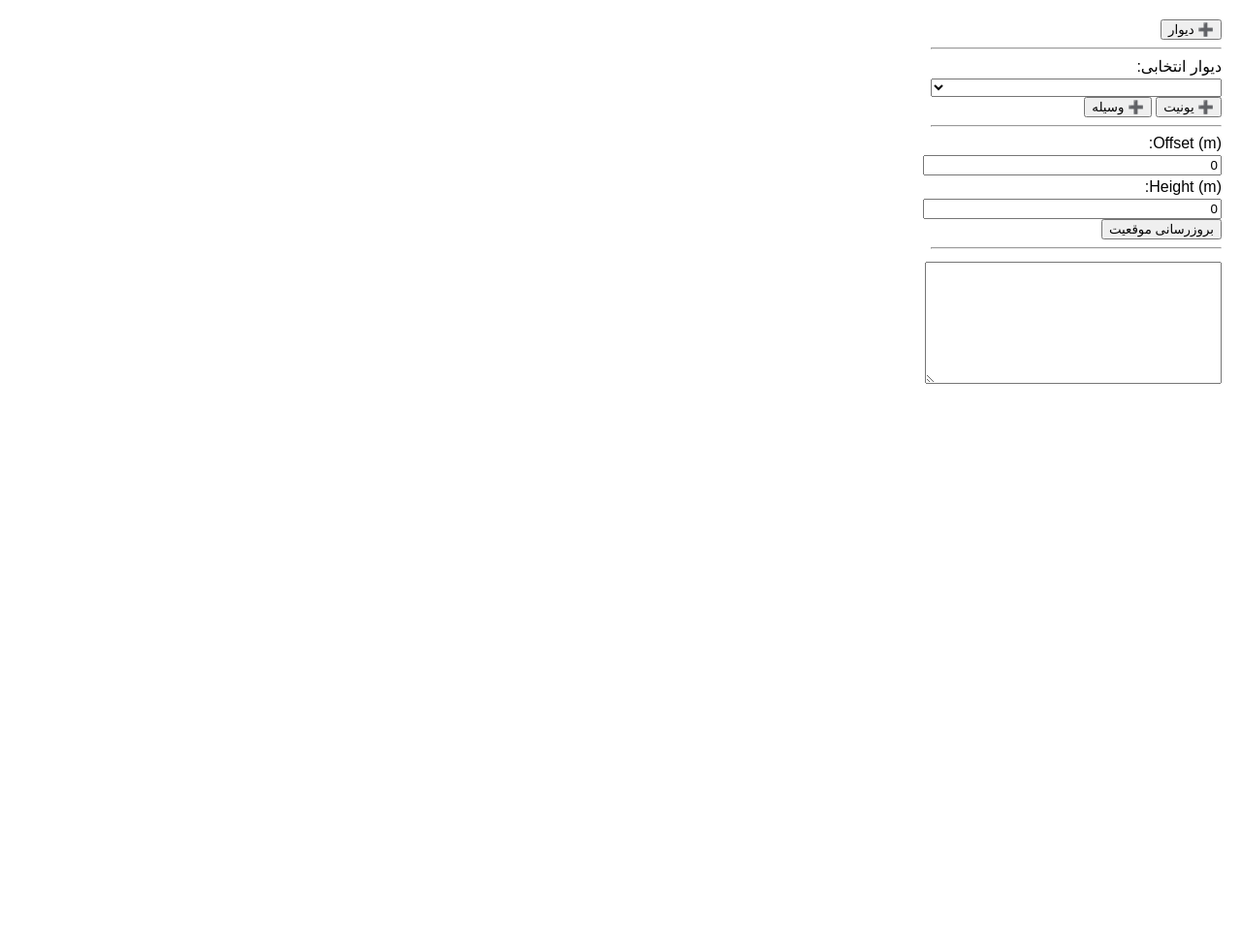
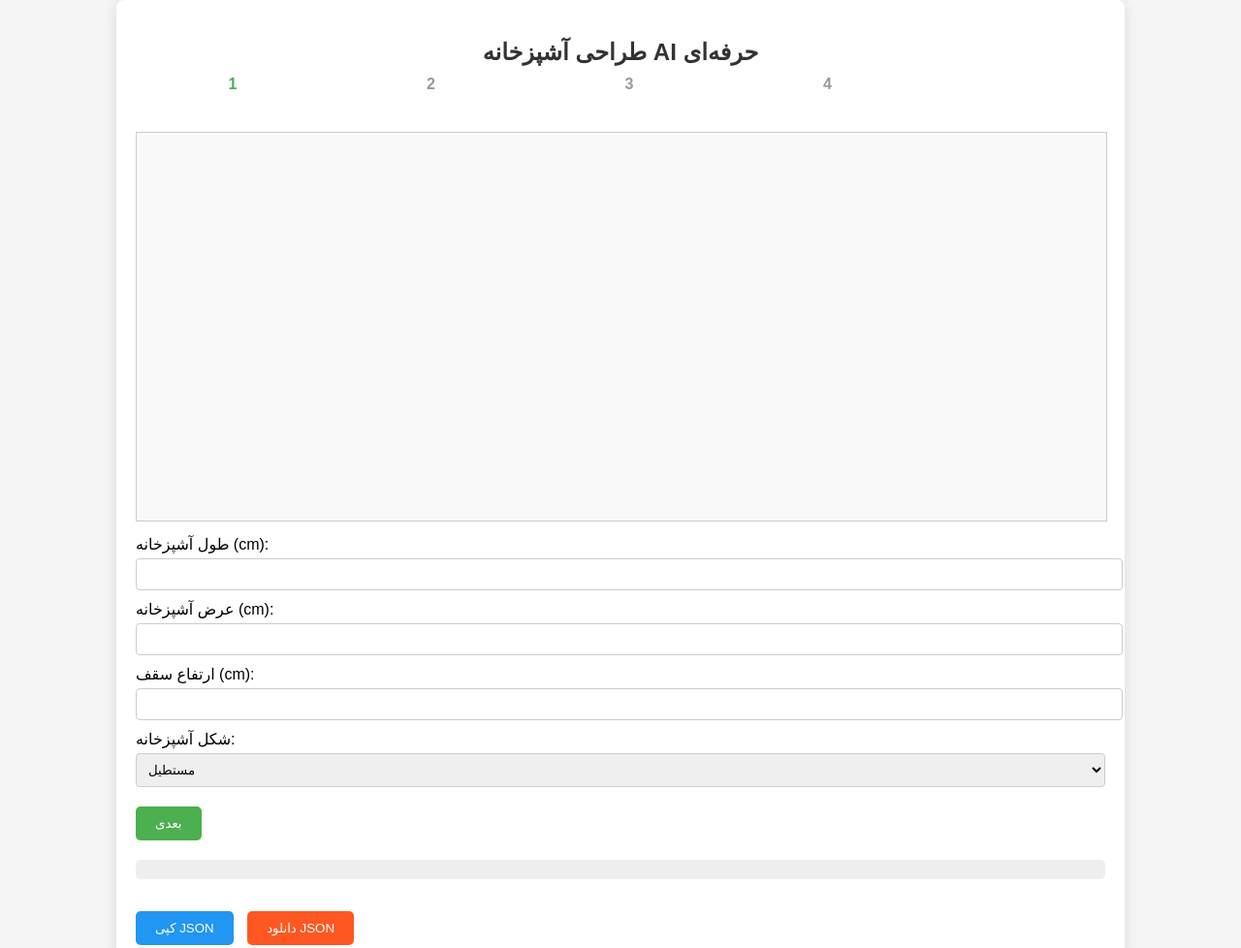
Before and after one commit to mortezam13bp/cab, a plain HTML site: page index.html in a window 1280 px wide. Shown: the whole page at 97% size. Before the commit the page ends 800 px from the top, so only its background shows below. Drawn offline with nearby package versions, Linux system fonts and the light colour scheme.

Commit message:
index.html

```diff
--- a/index.html
+++ b/index.html
@@ -2,185 +2,235 @@
 <html lang="fa">
 <head>
 <meta charset="UTF-8">
-<title>ویرایش تعاملی 3D کابینت</title>
+<meta name="viewport" content="width=device-width, initial-scale=1.0">
+<title>طراحی آشپزخانه AI حرفه‌ای</title>
 <style>
-  body { margin:0; overflow:hidden; font-family:sans-serif; direction:rtl; }
-  #gui { position:absolute; top:10px; right:10px; background:#fff; padding:10px; border-radius:5px; z-index:1; width:300px; }
-  label { display:block; margin:3px 0; }
-  input, select { width:100%; }
-  textarea { width:100%; height:120px; margin-top:5px; font-family: monospace; }
+body { font-family: Vazir, sans-serif; background: #f5f5f5; margin:0; padding:0; }
+.container { max-width: 1000px; margin: auto; background: #fff; padding: 20px; border-radius: 8px; box-shadow: 0 0 15px rgba(0,0,0,0.1); }
+h2 { text-align: center; color: #333; margin-bottom: 10px; }
+.step { display: none; }
+.step.active { display: block; }
+label { display: block; margin-top: 10px; }
+input, select { width: 100%; padding: 8px; margin-top: 5px; border-radius: 4px; border: 1px solid #ccc; }
+button { margin-top: 20px; padding: 10px 20px; background: #4CAF50; color: #fff; border: none; border-radius: 5px; cursor: pointer; }
+button:hover { background: #45a049; }
+#progress { margin-bottom: 20px; }
+#progress span { display: inline-block; width: 20%; text-align: center; font-weight: bold; color: #999; }
+#progress span.active { color: #4CAF50; }
+#preview { border:1px solid #ccc; background:#f9f9f9; margin-top:20px; width:100%; height:400px; position: relative; }
+pre { background: #eee; padding: 10px; border-radius: 5px; margin-top: 20px; overflow-x: auto; white-space: pre-wrap; word-wrap: break-word; }
+button.copy-btn { background: #2196F3; margin-right: 10px; }
+button.download-btn { background: #FF5722; }
 </style>
 </head>
 <body>
 
-<div id="gui">
-  <button onclick="addWall()">➕ دیوار</button>
-  <hr>
-  <label>دیوار انتخابی:</label>
-  <select id="wallSelect"></select>
-  <button onclick="addUnit()">➕ یونیت</button>
-  <button onclick="addAppliance()">➕ وسیله</button>
-  <hr>
-  <label>Offset (m):</label>
-  <input type="number" id="offsetInput" step="0.1" value="0">
-  <label>Height (m):</label>
-  <input type="number" id="heightInput" step="0.1" value="0">
-  <button onclick="updatePosition()">بروزرسانی موقعیت</button>
-  <hr>
-  <textarea id="output" readonly></textarea>
+<div class="container">
+<h2>طراحی آشپزخانه AI حرفه‌ای</h2>
+
+<div id="progress">
+<span class="active">1</span>
+<span>2</span>
+<span>3</span>
+<span>4</span>
 </div>
 
-<script src="https://cdn.jsdelivr.net/npm/three@0.160.0/build/three.min.js"></script>
-<script src="https://cdn.jsdelivr.net/npm/three@0.160.0/examples/js/controls/OrbitControls.js"></script>
+<canvas id="preview"></canvas>
+
+<!-- Step 1 -->
+<div class="step active" id="step1">
+<label>طول آشپزخانه (cm): <input type="number" id="length" min="50"></label>
+<label>عرض آشپزخانه (cm): <input type="number" id="width" min="50"></label>
+<label>ارتفاع سقف (cm): <input type="number" id="height" min="50"></label>
+<label>شکل آشپزخانه:
+<select id="shape">
+<option value="مستطیل">مستطیل</option>
+<option value="L">L</option>
+<option value="U">U</option>
+</select>
+</label>
+<button onclick="nextStep()">بعدی</button>
+</div>
+
+<!-- Step 2 -->
+<div class="step" id="step2">
+<label>Offset دیوارها (cm): <input type="number" id="offset" min="0"></label>
+<label>تعداد درب‌ها: <input type="number" id="doors" min="0"></label>
+<label>لوازم اصلی (Drag & Drop روی پیش‌نمایش):</label>
+<select id="appliances" multiple>
+<option value="یخچال">یخچال</option>
+<option value="اجاق">اجاق</option>
+<option value="سینک">سینک</option>
+</select>
+<button onclick="prevStep()">قبلی</button>
+<button onclick="nextStep()">بعدی</button>
+</div>
+
+<!-- Step 3 -->
+<div class="step" id="step3">
+<label>سبک طراحی:
+<select id="style">
+<option value="مدرن">مدرن</option>
+<option value="کلاسیک">کلاسیک</option>
+<option value="صنعتی">صنعتی</option>
+</select>
+</label>
+<label>جنس کابینت:
+<select id="material">
+<option value="چوب">چوب</option>
+<option value="MDF">MDF</option>
+<option value="هایگلاس">هایگلاس</option>
+</select>
+</label>
+<label>فینیش رنگ: <input type="text" id="finish" placeholder="مثال: براق سفید"></label>
+<button onclick="prevStep()">قبلی</button>
+<button onclick="nextStep()">بعدی</button>
+</div>
+
+<!-- Step 4 -->
+<div class="step" id="step4">
+<label>نورپردازی:
+<select id="lighting">
+<option value="طبیعی">طبیعی</option>
+<option value="مصنوعی">مصنوعی</option>
+<option value="ترکیبی">ترکیبی</option>
+</select>
+</label>
+<label>متریال کف: <input type="text" id="floor" placeholder="مثال: سرامیک خاکستری"></label>
+<label>المان‌های تزئینی: <input type="text" id="decor" placeholder="اختیاری"></label>
+<button onclick="prevStep()">قبلی</button>
+<button onclick="generatePrompt()">تولید پرامپت JSON</button>
+</div>
+
+<pre id="output"></pre>
+<button class="copy-btn" onclick="copyJSON()">کپی JSON</button>
+<button class="download-btn" onclick="downloadJSON()">دانلود JSON</button>
+
+</div>
 
 <script>
-let scene, camera, renderer, controls;
-let walls=[], units=[], appliances=[], selectedElement=null;
-
-initScene();
-renderScene();
-updateWallSelect();
-
-function initScene(){
-  scene = new THREE.Scene();
-  scene.background = new THREE.Color(0xf0f0f0);
-  camera = new THREE.PerspectiveCamera(60, window.innerWidth/window.innerHeight, 0.1, 1000);
-  camera.position.set(0, 120, 200);
-  renderer = new THREE.WebGLRenderer({antialias:true});
-  renderer.setSize(window.innerWidth, window.innerHeight);
-  document.body.appendChild(renderer.domElement);
-
-  controls = new THREE.OrbitControls(camera, renderer.domElement);
-  controls.enableDamping = true;
-
-  const light = new THREE.DirectionalLight(0xffffff,1);
-  light.position.set(100,200,100);
-  scene.add(light);
-  scene.add(new THREE.AmbientLight(0xffffff,0.5));
+// Step navigation
+let currentStep = 1;
+function showStep(step){
+  document.querySelectorAll('.step').forEach((el,i)=>el.classList.remove('active'));
+  document.getElementById('step'+step).classList.add('active');
+  document.querySelectorAll('#progress span').forEach((el,i)=>el.classList.remove('active'));
+  document.querySelectorAll('#progress span')[step-1].classList.add('active');
 }
 
-function renderScene(){
-  requestAnimationFrame(renderScene);
-  controls.update();
-  renderer.render(scene, camera);
+function nextStep(){ if(currentStep<4){ currentStep++; showStep(currentStep); drawPreview(); } }
+function prevStep(){ if(currentStep>1){ currentStep--; showStep(currentStep); drawPreview(); } }
+
+// Load/save form data with LocalStorage
+window.onload = function(){
+  if(localStorage.getItem('kitchenData')){
+    const saved = JSON.parse(localStorage.getItem('kitchenData'));
+    for(const key in saved){
+      const el = document.getElementById(key);
+      if(el){
+        if(el.tagName==='SELECT' && el.multiple){
+          Array.from(el.options).forEach(o=>o.selected = saved[key].includes(o.value));
+        }else{
+          el.value = saved[key];
+        }
+      }
+    }
+    drawPreview();
+  }
+};
+
+function getFormData(){
+  const data = {
+    length: Number(document.getElementById('length').value) || 200,
+    width: Number(document.getElementById('width').value) || 150,
+    height: Number(document.getElementById('height').value) || 250,
+    shape: document.getElementById('shape').value,
+    offset: Number(document.getElementById('offset').value) || 0,
+    doors: Number(document.getElementById('doors').value) || 1,
+    appliances: Array.from(document.getElementById('appliances').selectedOptions).map(o=>o.value),
+    style: document.getElementById('style').value,
+    material: document.getElementById('material').value,
+    finish: document.getElementById('finish').value,
+    lighting: document.getElementById('lighting').value,
+    floor: document.getElementById('floor').value,
+    decor: document.getElementById('decor').value,
+    appliancePositions: appliancePositions
+  };
+  localStorage.setItem('kitchenData', JSON.stringify(data));
+  return data;
 }
 
-// ---------- مدیریت دیوارها ----------
-function addWall(length=40, height=50, depth=2, angleDeg=0){
-  let geometry = new THREE.BoxGeometry(length, height, depth);
-  let material = new THREE.MeshStandardMaterial({color:0x0077ff});
-  let wall = new THREE.Mesh(geometry, material);
-
-  let x=0,z=0, rotY=0;
-  if(walls.length>0){
-    let prev = walls[walls.length-1];
-    rotY = prev.rotationY;
-    x = prev.position.x + Math.cos(prev.rotationY)*prev.length;
-    z = prev.position.z + Math.sin(prev.rotationY)*prev.length;
-  }
-
-  wall.position.set(x + length/2, height/2, z);
-  wall.rotation.y = rotY;
-  wall.rotationY = rotY;
-  wall.length = length;
-  scene.add(wall);
-  walls.push(wall);
-  updateWallSelect();
-  updatePrompt();
+// Generate JSON prompt
+function generatePrompt(){
+  const data = getFormData();
+  const promptText = `Create a ${data.style} kitchen, dimensions ${data.length}x${data.width}x${data.height} cm, with ${data.material} cabinets, ${data.finish} finish, ${data.lighting} lighting. Include appliances: ${data.appliances.join(', ')}. Offset: ${data.offset} cm, Doors: ${data.doors}. Floor material: ${data.floor}. Decorative elements: ${data.decor}. Ensure ultra-realistic textures and high detail.`;
+  const output = { prompt: promptText, parameters: data };
+  document.getElementById('output').textContent = JSON.stringify(output,null,2);
+  drawPreview();
 }
 
-function updateWallSelect(){
-  const sel = document.getElementById("wallSelect");
-  sel.innerHTML="";
-  walls.forEach((w,i)=>{ sel.innerHTML+=`<option value="${i}">دیوار ${i+1}</option>`; });
+// Copy & Download JSON
+function copyJSON(){ navigator.clipboard.writeText(document.getElementById('output').textContent).then(()=>alert('JSON کپی شد!')); }
+function downloadJSON(){
+  const blob = new Blob([document.getElementById('output').textContent], {type:'application/json'});
+  const url = URL.createObjectURL(blob);
+  const a = document.createElement('a'); a.href=url; a.download='kitchen_prompt.json'; a.click();
+  URL.revokeObjectURL(url);
 }
 
-// ---------- مدیریت یونیت‌ها ----------
-function addUnit(){
-  if(walls.length===0) return;
-  let width=20, height=30, depth=20;
-  let geometry = new THREE.BoxGeometry(width, height, depth);
-  let material = new THREE.MeshStandardMaterial({color:0xff0000});
-  let unit = new THREE.Mesh(geometry, material);
+// Canvas preview
+const canvas = document.getElementById('preview');
+const ctx = canvas.getContext('2d');
+canvas.width = canvas.offsetWidth;
+canvas.height = canvas.offsetHeight;
 
-  let wallIndex = parseInt(document.getElementById("wallSelect").value);
-  let wall = walls[wallIndex];
-  let offset = 0;
-  let localX = -wall.length/2 + offset + width/2;
-  let pos = new THREE.Vector3(localX, height/2, 0);
-  pos.applyAxisAngle(new THREE.Vector3(0,1,0), wall.rotationY);
-  pos.add(wall.position);
+// Drag & Drop
+let appliancePositions = {}; // {name:{x,y,width,height}}
+let dragging = null;
+canvas.addEventListener('mousedown', e=>{
+  const mouse = getMousePos(e);
+  for(const name in appliancePositions){
+    const a = appliancePositions[name];
+    if(mouse.x>a.x && mouse.x<a.x+a.width && mouse.y>a.y && mouse.y<a.y+a.height){
+      dragging = name; break;
+    }
+  }
+});
+canvas.addEventListener('mouseup', e=>{ dragging=null; });
+canvas.addEventListener('mousemove', e=>{
+  if(dragging){
+    const mouse = getMousePos(e);
+    appliancePositions[dragging].x = mouse.x - appliancePositions[dragging].width/2;
+    appliancePositions[dragging].y = mouse.y - appliancePositions[dragging].height/2;
+    drawPreview();
+  }
+});
 
-  unit.position.copy(pos);
-  unit.rotation.y = wall.rotationY;
-  scene.add(unit);
-  units.push({mesh:unit, width,height,depth,wallIndex,offset});
-  selectedElement = units[units.length-1];
-  document.getElementById("offsetInput").value = offset;
-  document.getElementById("heightInput").value = height;
-  updatePrompt();
+function getMousePos(evt){
+  const rect = canvas.getBoundingClientRect();
+  return {x:evt.clientX-rect.left, y:evt.clientY-rect.top};
 }
 
-// ---------- مدیریت وسایل ----------
-function addAppliance(){
-  if(walls.length===0) return;
-  let size=15;
-  let geometry = new THREE.BoxGeometry(size,size*2,size);
-  let material = new THREE.MeshStandardMaterial({color:0xffff00});
-  let appliance = new THREE.Mesh(geometry, material);
+// Draw preview
+function drawPreview(){
+  ctx.clearRect(0,0,canvas.width,canvas.height);
+  const data = getFormData();
+  const scaleX = canvas.width/(data.width*1.2);
+  const scaleY = canvas.height/(data.length*1.2);
+  const scale = Math.min(scaleX, scaleY);
 
-  let wallIndex = parseInt(document.getElementById("wallSelect").value);
-  let wall = walls[wallIndex];
-  let offset = 0;
-  let localX = -wall.length/2 + offset + size/2;
-  let pos = new THREE.Vector3(localX, size, 0);
-  pos.applyAxisAngle(new THREE.Vector3(0,1,0), wall.rotationY);
-  pos.add(wall.position);
+  // Draw kitchen floor
+  ctx.fillStyle="#f0f0f0"; ctx.fillRect(10,10,data.width*scale,data.length*scale);
+  ctx.strokeStyle="#333"; ctx.lineWidth=2; ctx.strokeRect(10,10,data.width*scale,data.length*scale);
 
-  appliance.position.copy(pos);
-  appliance.rotation.y = wall.rotationY;
-  scene.add(appliance);
-  appliances.push({mesh:appliance, type:"Fridge", wallIndex, offset});
-  selectedElement = appliances[appliances.length-1];
-  document.getElementById("offsetInput").value = offset;
-  document.getElementById("heightInput").value = size*2;
-  updatePrompt();
+  // Draw appliances
+  data.appliances.forEach((name,i)=>{
+    if(!appliancePositions[name]) appliancePositions[name]={x:15+i*60, y:15, width:50, height:50};
+    const a = appliancePositions[name];
+    ctx.fillStyle="#ff9999"; ctx.fillRect(a.x,a.y,a.width,a.height);
+    ctx.fillStyle="#000"; ctx.font="14px Vazir"; ctx.fillText(name,a.x+2,a.y+a.height+12);
+  });
 }
-
-// ---------- بروزرسانی موقعیت ----------
-function updatePosition(){
-  if(!selectedElement) return;
-  let offset = parseFloat(document.getElementById("offsetInput").value);
-  let height = parseFloat(document.getElementById("heightInput").value);
-  let wall = walls[selectedElement.wallIndex];
-
-  selectedElement.offset = offset;
-  selectedElement.mesh.position.y = height/2;
-
-  let localX = -wall.length/2 + offset + selectedElement.width/2 || selectedElement.mesh.geometry.parameters.width/2;
-  let pos = new THREE.Vector3(localX, height/2, 0);
-  pos.applyAxisAngle(new THREE.Vector3(0,1,0), wall.rotationY);
-  pos.add(wall.position);
-  selectedElement.mesh.position.copy(pos);
-
-  updatePrompt();
-}
-
-// ---------- پرامپت خروجی ----------
-function updatePrompt(){
-  let text="Kitchen 3D preview:\n";
-  walls.forEach((w,i)=>{ text+=`Wall ${i+1}: length=${w.length}, rotationY=${THREE.MathUtils.radToDeg(w.rotationY)}°\n`; });
-  units.forEach((u,i)=>{ text+=`Unit ${i+1}: width=${u.width}, height=${u.height}, depth=${u.depth}, Wall=${u.wallIndex+1}, offset=${u.offset}m\n`; });
-  appliances.forEach((a,i)=>{ text+=`Appliance ${i+1}: type=${a.type}, Wall=${a.wallIndex+1}, offset=${a.offset}m\n`; });
-  document.getElementById("output").value=text;
-}
-
-// شروع با یک دیوار، یک یونیت و یک وسیله
-addWall();
-addUnit();
-addAppliance();
-renderScene();
 </script>
-
 </body>
 </html>
```
